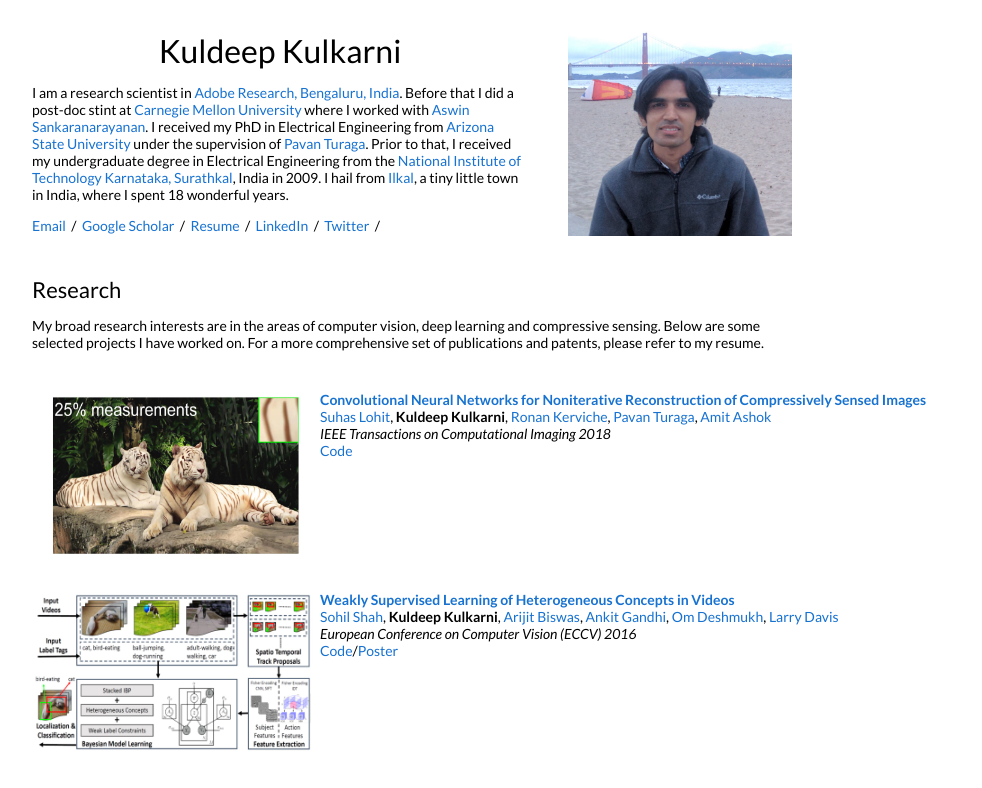
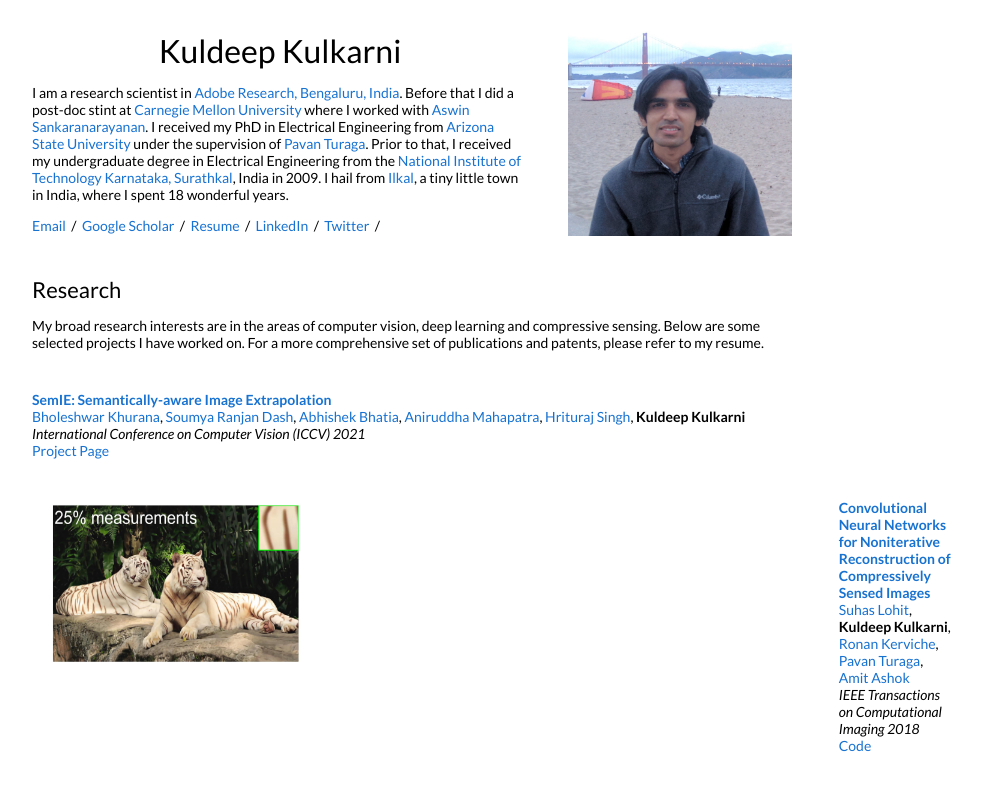
Before and after one commit to KuldeepKulkarni/KuldeepKulkarni.github.io, a plain HTML site: page index.htm in a window 1280 px wide. Shown: the top 788 px of the page, without its empty margins (228-1210 px from the left). Drawn offline with Linux system fonts and the light colour scheme.

Commit message:
Update index.htm

```diff
--- a/index.htm
+++ b/index.htm
@@ -96,6 +96,19 @@
       </table>
       <table width="120%" align="center" border="0" cellspacing="0" cellpadding="20">
 
+      <tr>
+      <td valign="top" width="100%">
+              <a href="https://drive.google.com/file/d/1kqCbauwYCkd0F0SecX3pFeAp9y4Y74vQ/view?usp=sharing">
+        <papertitle>SemIE: Semantically-aware Image Extrapolation</papertitle></a><br>
+        <a href="https://bholeshwar.github.io/">Bholeshwar Khurana</a>, <a href="https://www.linkedin.com/in/soumya-ranjan-dash-2b651b172">Soumya Ranjan Dash</a>, <a href="https://www.linkedin.com/in/abhishek-bhatia-177248195">Abhishek Bhatia</a>, <a href="https://anime26398.github.io/">Aniruddha Mahapatra</a>, <a href="https://singh-hrituraj.github.io/">Hrituraj Singh</a>,  <strong>Kuldeep Kulkarni</strong> <br>
+         <em>International Conference
+on Computer Vision (ICCV) 2021</a></em>
+                <br>
+                <a href="https://semie-iccv.github.io/">Project Page</a>
+                <br>
+              </a>
+              </td>
+        </tr>
 
        <tr onmouseout="dt_stop()" onmouseover="dt_start()" >
           <td valign = "top" width="30%">
```
